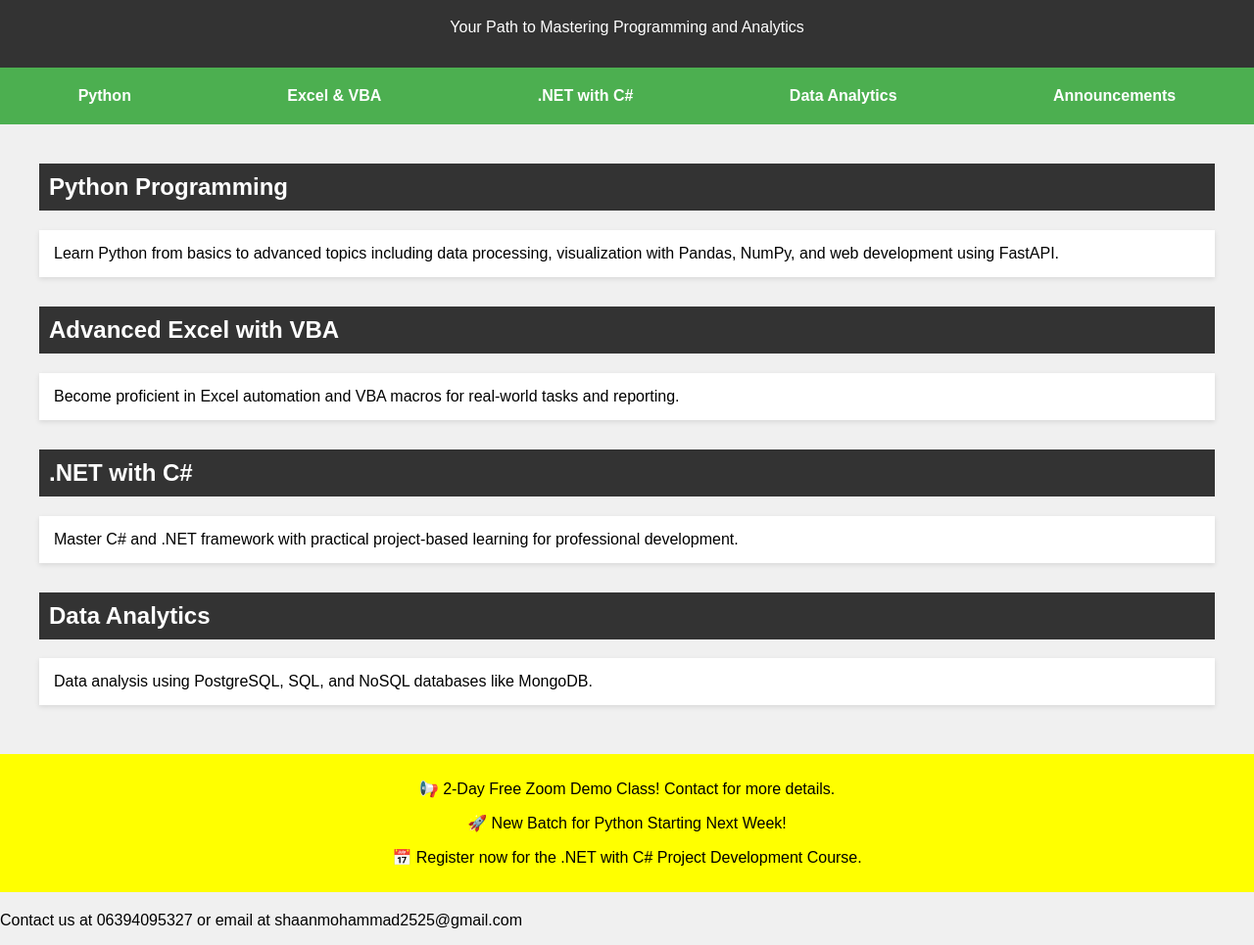
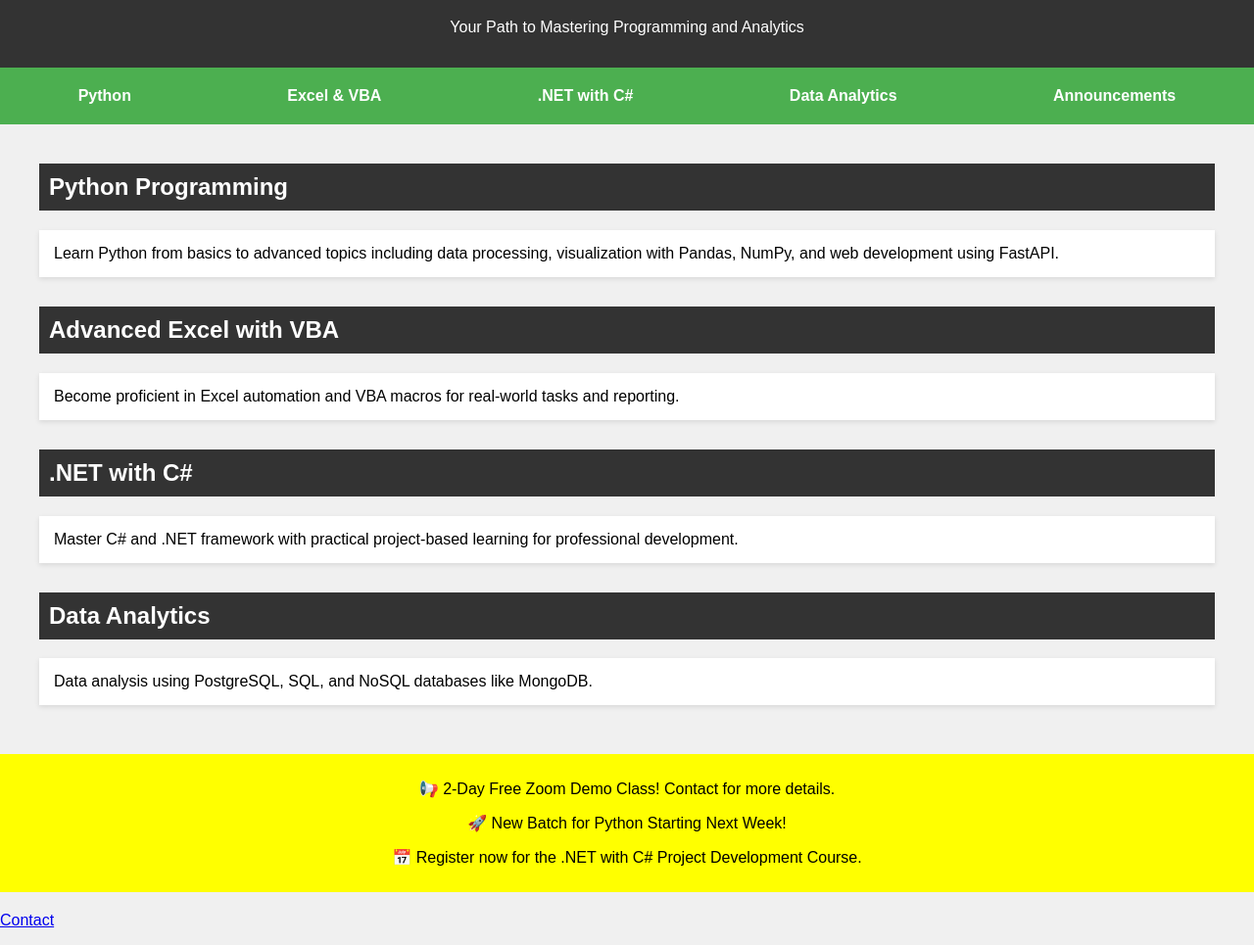
Before and after one commit to ComputerCircle/ComputerCircle, a plain HTML site: page index.html in a window 1280 px wide. Shown: the part 77-1042 px from the top of the page at 98% size. Drawn offline with Linux system fonts and the light colour scheme.

Commit message:
Update index.html

```diff
--- a/index.html
+++ b/index.html
@@ -81,7 +81,7 @@
 </div>
 
 <footer>
-  <p>Contact us at 06394095327 or email at shaanmohammad2525@gmail.com</p>
+  <a href = "https://www.instagram.com/a_computer_circle_/">Contact </a>
 </footer>
 
 <script>
```
